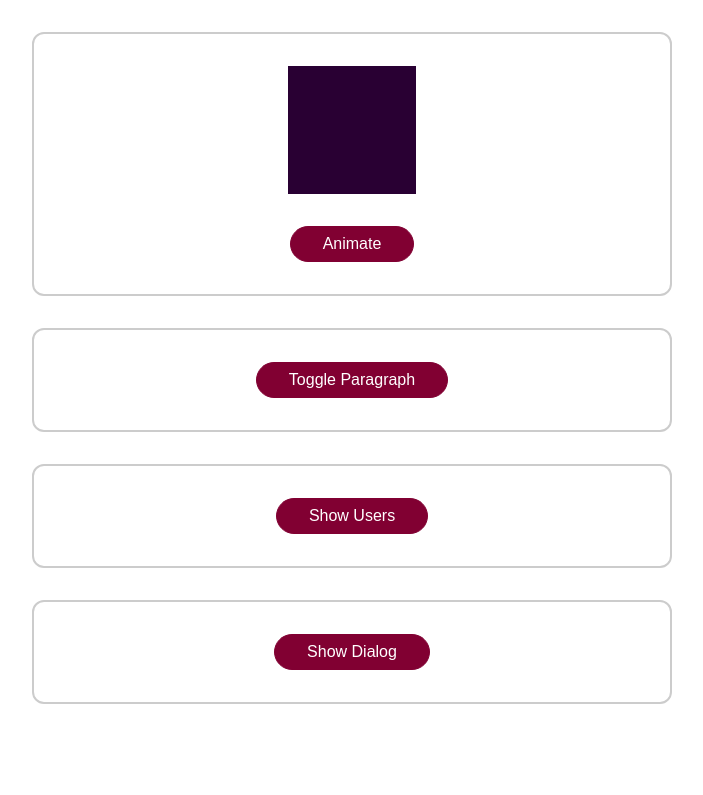
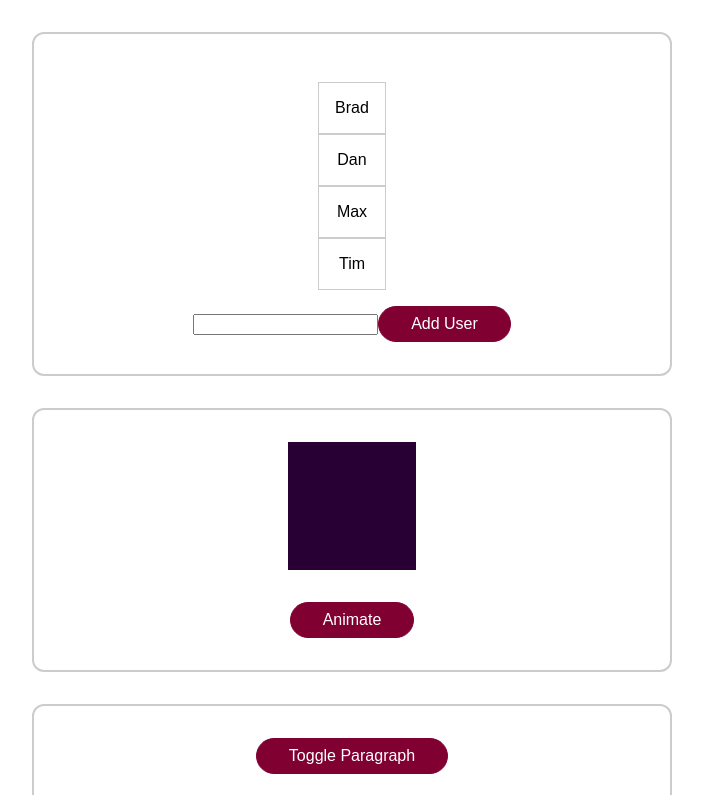
Before and after one commit to butters5789/vue-tcg-animations-transitions, a Vue app: page / in a window 1280 px wide. Shown: the top 795 px of the page, without its empty margins (288-991 px from the left). Built offline with nearby package versions, Linux system fonts and the light colour scheme.

Commit message:
transition group

```diff
--- a/src/App.vue
+++ b/src/App.vue
@@ -1,4 +1,8 @@
 <template>
+  <div class="container">
+    <users-list></users-list>
+  </div>
+
   <div class="container">
     <div class="block" :class="{ animate: animateBlock }"></div>
     <button @click="startAnimateBlock">Animate</button>
@@ -39,7 +43,10 @@
 </template>
 
 <script>
+import UsersList from './components/UsersList.vue';
+
 export default {
+  components: { UsersList },
   data() {
     return {
       animateBlock: false,
--- /dev/null
+++ b/src/components/UsersList.vue
@@ -0,0 +1,81 @@
+<template>
+  <transition-group tag="ul" name="users-list">
+    <li v-for="user in users" :key="user" @click="removeUser(user)">
+      {{ user }}
+    </li>
+  </transition-group>
+
+  <div>
+    <input type="text" v-model.trim="newUser" />
+
+    <button @click="addUser">Add User</button>
+  </div>
+</template>
+
+<script>
+export default {
+  data() {
+    return {
+      newUser: '',
+      users: ['Brad', 'Dan', 'Max', 'Tim'],
+    };
+  },
+  methods: {
+    addUser() {
+      if (this.newUser !== '') {
+        this.users.unshift(this.newUser);
+      }
+
+      this.newUser = '';
+    },
+    removeUser(userToRemove) {
+      this.users = this.users.filter((user) => {
+        return user !== userToRemove;
+      });
+    },
+  },
+};
+</script>
+
+<style scoped>
+ul {
+  list-style: none;
+  margin: 1rem 0;
+  padding: 0;
+}
+
+li {
+  border: 1px solid #ccc;
+  padding: 1rem;
+  text-align: center;
+}
+
+.users-list-enter-from {
+  opacity: 0;
+  transform: translateX(-30px);
+}
+
+.users-list-enter-active {
+  transition: all 1s ease-out;
+}
+
+.users-list-enter-to,
+.users-list-leave-from {
+  opacity: 1;
+  transform: translateX(0);
+}
+
+.users-list-leave-active {
+  transition: all 1s ease-in;
+  position: absolute;
+}
+
+.users-list-leave-to {
+  opacity: 0;
+  transform: translateX(30px);
+}
+
+.users-list-move {
+  transition: transform 0.8s ease;
+}
+</style>
```
